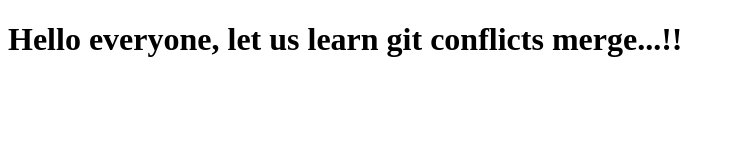
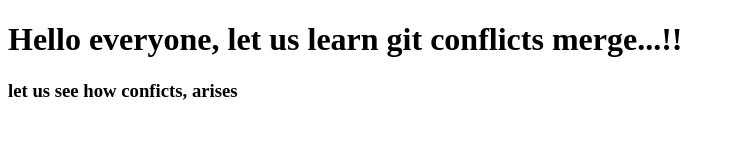
Before and after one commit to ABVenu/testcollab, a plain HTML site: page Index.html in a window 1280 px wide. Shown: the whole page, without its empty margins (0-735 px from the left). Drawn offline with Linux system fonts and the light colour scheme.

Commit message:
conflicts

```diff
--- a/Index.html
+++ b/Index.html
@@ -7,5 +7,6 @@
 </head>
 <body>
     <h1>Hello everyone, let us learn git conflicts merge...!!</h1>
+    <h3>let us see how conficts, arises</h3>
 </body>
 </html>
```
